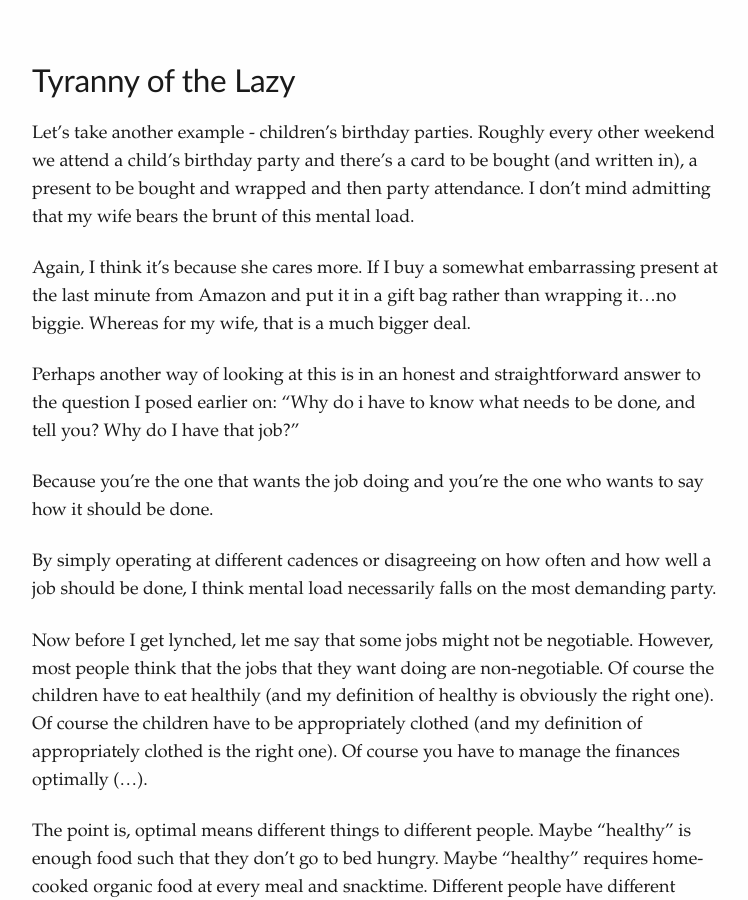
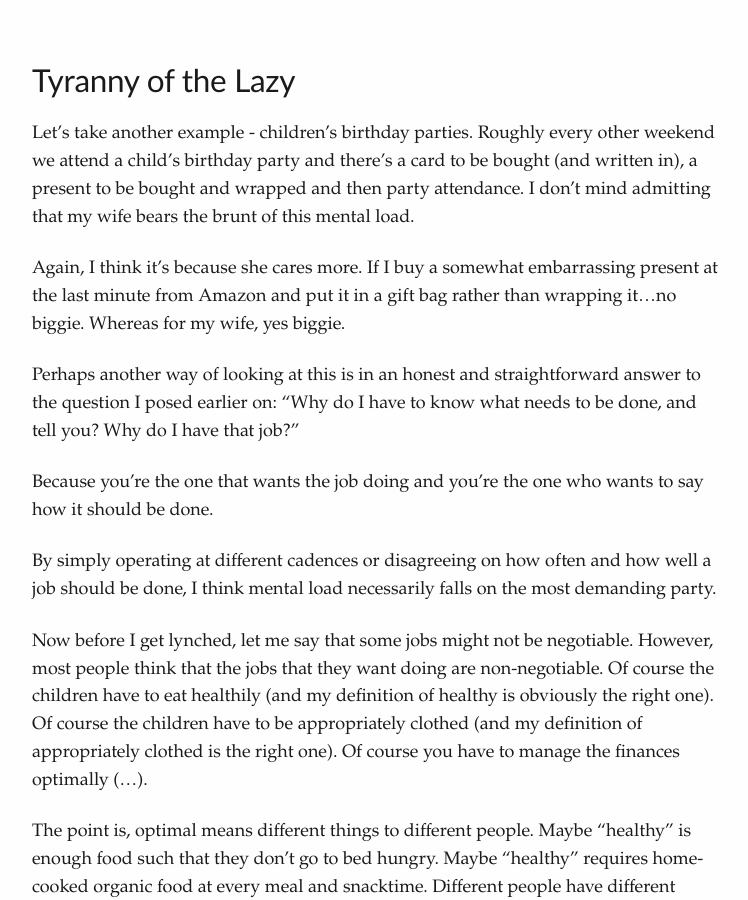
Before and after one commit to Kali89/kali89.github.io, a Jekyll site: the page built from _posts/2026-02-28-mental-load.md, in a window 1280 px wide and 900 px high, scrolled down 2570 px. Shown: the whole window, without its empty margins (265-1013 px from the left). Built offline with Jekyll 4.4.1, drawn with Linux system fonts in a browser that asks for light colours.

Commit message:
More fixes

```diff
--- a/_posts/2026-02-28-mental-load.md
+++ b/_posts/2026-02-28-mental-load.md
@@ -89,10 +89,10 @@ don't mind admitting that my wife bears the brunt of this mental load.
 
 Again, I think it's because she cares more. If I buy a somewhat embarrassing present at
 the last minute from Amazon and put it in a gift bag rather than wrapping
-it...no biggie. Whereas for my wife, that is a much bigger deal.
+it...no biggie. Whereas for my wife, yes biggie.
 
 Perhaps another way of looking at this is in an honest and straightforward
-answer to the question I posed earlier on: "Why do i have
+answer to the question I posed earlier on: "Why do I have
 to know what needs to be done, and tell you? Why do I have that job?"
 
 Because you're the one that wants the job doing and you're the one who wants to
```
